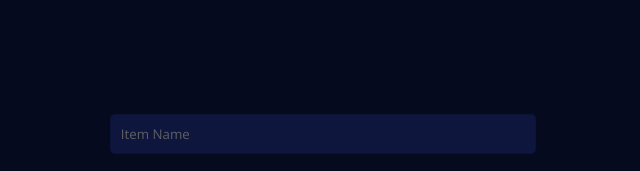
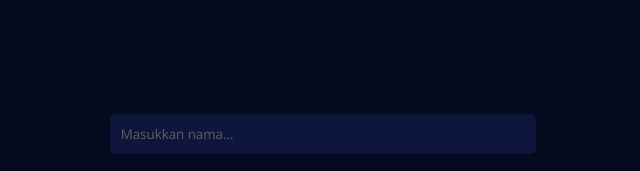
Before and after one commit to fsholehan/fsholehan.github.io, a website: page index.html in a window 1280 px wide. Shown: the top 171 px of the page, 317-957 px from the left. Drawn offline with nearby package versions, Linux system fonts and the light colour scheme.

Commit message:
Update index.html

```diff
--- a/index.html
+++ b/index.html
@@ -13,7 +13,7 @@
   <div class="container">
     <div id="particles-js" class="clock">
       <form class="add-items" method="post">
-        <input type="text" name="item" placeholder="Item Name" id="item" required>
+        <input type="text" name="item" placeholder="Masukkan nama..." id="item" required>
         <!-- <input type="submit" value="+ Add Item" class="btn"> -->
       </form>
       <h1 class="text"></h1>
```
